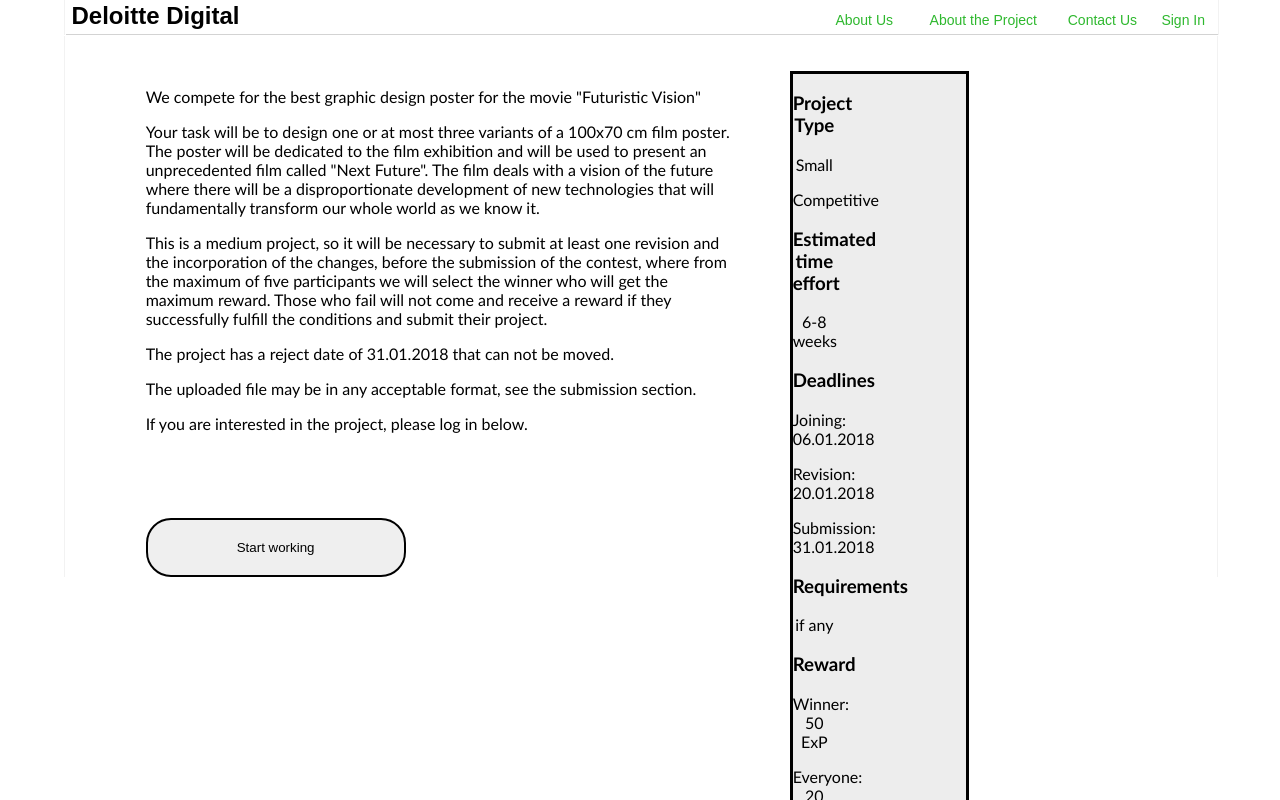
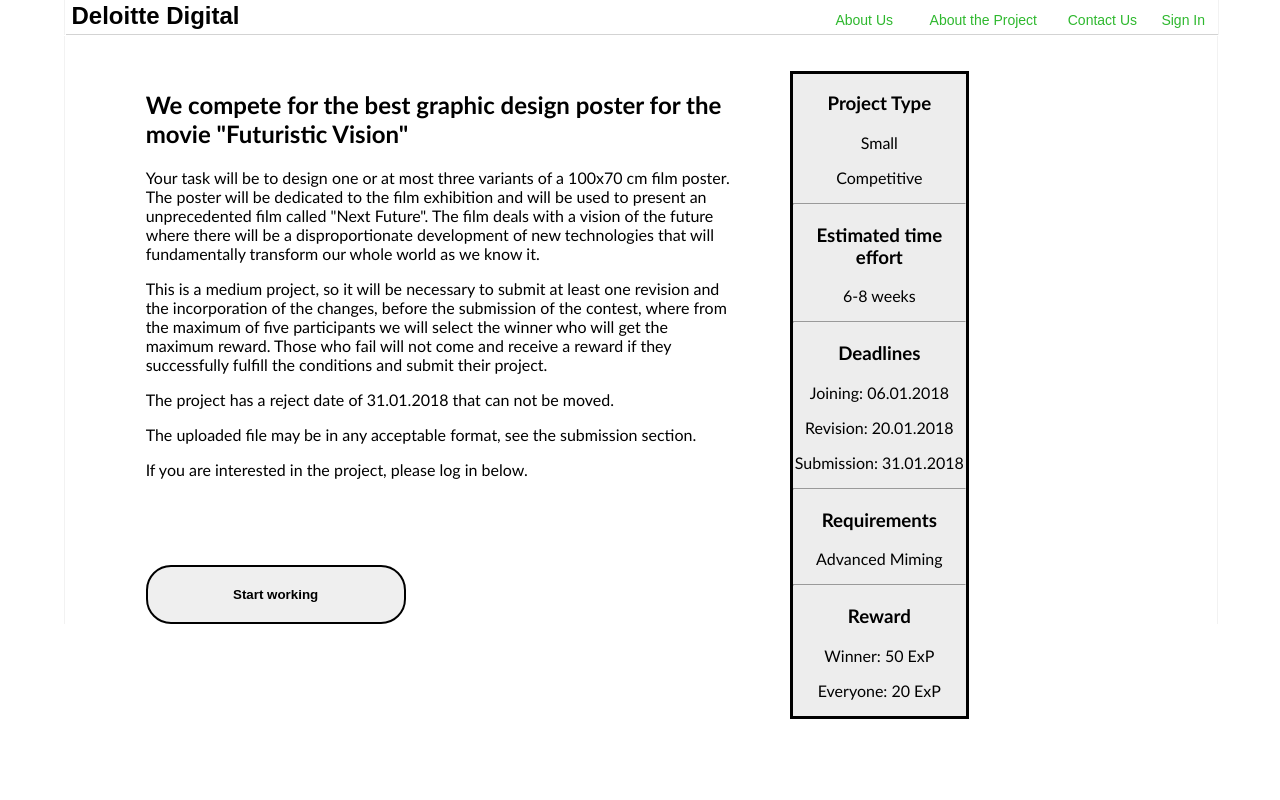
Before and after one commit to mhollings97/DigitalDeloitte, a React (Create React App) app in the folder my-app/: page /projectdescription in a window 1280 px wide. Built offline with nearby package versions, Linux system fonts and the light colour scheme.

Commit message:
enhanced the aesthetics of the project detail page

```diff
--- a/my-app/src/components/Pages/ProjPage/ProjPage.js
+++ b/my-app/src/components/Pages/ProjPage/ProjPage.js
@@ -13,7 +13,7 @@ render () {
 	<div>
 	  <div id = "bigwrap">
 	      <div id = "projinfo">
-		<p>We compete for the best graphic design poster for the movie "Futuristic Vision"</p>
+		<p><h2>We compete for the best graphic design poster for the movie "Futuristic Vision"</h2></p>
 		<p>Your task will be to design one or at most three variants of a 100x70 cm film poster. The poster will be dedicated to the film exhibition and will be used to present an unprecedented film called "Next Future". The film deals with a vision of the future where there will be a disproportionate development of new technologies that will fundamentally transform our whole world as we know it.</p>
 		<p>This is a medium project, so it will be necessary to submit at least one revision and the incorporation of the changes, before the submission of the contest, where from the maximum of five participants we will select the winner who will get the maximum reward. Those who fail will not come and receive a reward if they successfully fulfill the conditions and submit their project.</p>
 		<p>The project has a reject date of 31.01.2018 that can not be moved.</p>
@@ -24,7 +24,7 @@ render () {
 	        <ProjDescription/>
 	      </div>
 	      <div id = "startwork">
-		<button id = "startworking">Start working</button>
+		<button id = "startworking"><b>Start working</b></button>
 	      </div>
 	  </div>
 	</div>
--- a/my-app/src/components/ProjDescription/ProjDescription.css
+++ b/my-app/src/components/ProjDescription/ProjDescription.css
@@ -7,21 +7,26 @@
 }
 
 #projtype {
-	width: 25%;
+	width: 100%;
+	text-align: center;
 }
 
 #time {
-	width: 25%;
+	width: 100%;
+	text-align: center;
 }
 
 #deadlines {
-	width: 25%;
+	width: 100%;
+	text-align: center;
 }
 
 #requirements {
-	width: 25%;
+	width: 100%;
+	text-align: center;
 }
 
 #reward {
-	width: 25%;
+	width: 100%;
+	text-align: center;
 }
--- a/my-app/src/components/ProjDescription/ProjDescription.js
+++ b/my-app/src/components/ProjDescription/ProjDescription.js
@@ -19,24 +19,24 @@ render () {
 	    <p>Small</p>
 	    <p>Competitive</p>
 	  </div>
-
+	<hr></hr>
 	  <div id = "time">
 	    <h3>Estimated time effort</h3>
 	    <p>6-8 weeks</p>
 	  </div>
-
+	<hr></hr>
 	  <div id = "deadlines">
 	    <h3>Deadlines</h3>
 	    <p>Joining: 06.01.2018</p>
 	    <p>Revision: 20.01.2018</p>
 	    <p>Submission: 31.01.2018</p>
 	  </div>
-
+	<hr></hr>
 	  <div id = "requirements">
 	    <h3>Requirements</h3>
-	    <p>if any</p>
+	    <p>Advanced Miming</p>
 	  </div>
-
+	<hr></hr>
 	  <div id = "reward">
 	    <h3>Reward</h3>
 	    <p>Winner: 50 ExP</p>
```
